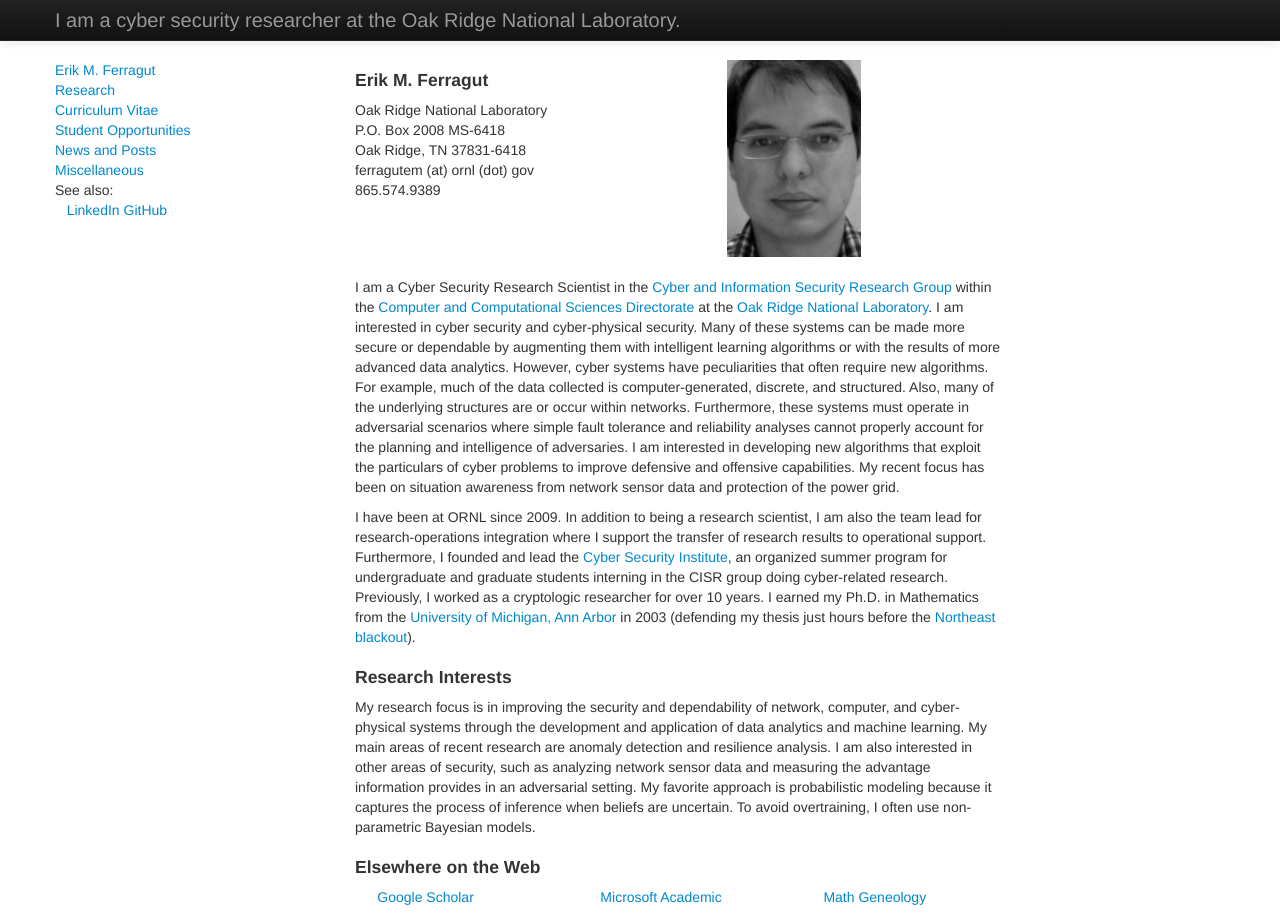
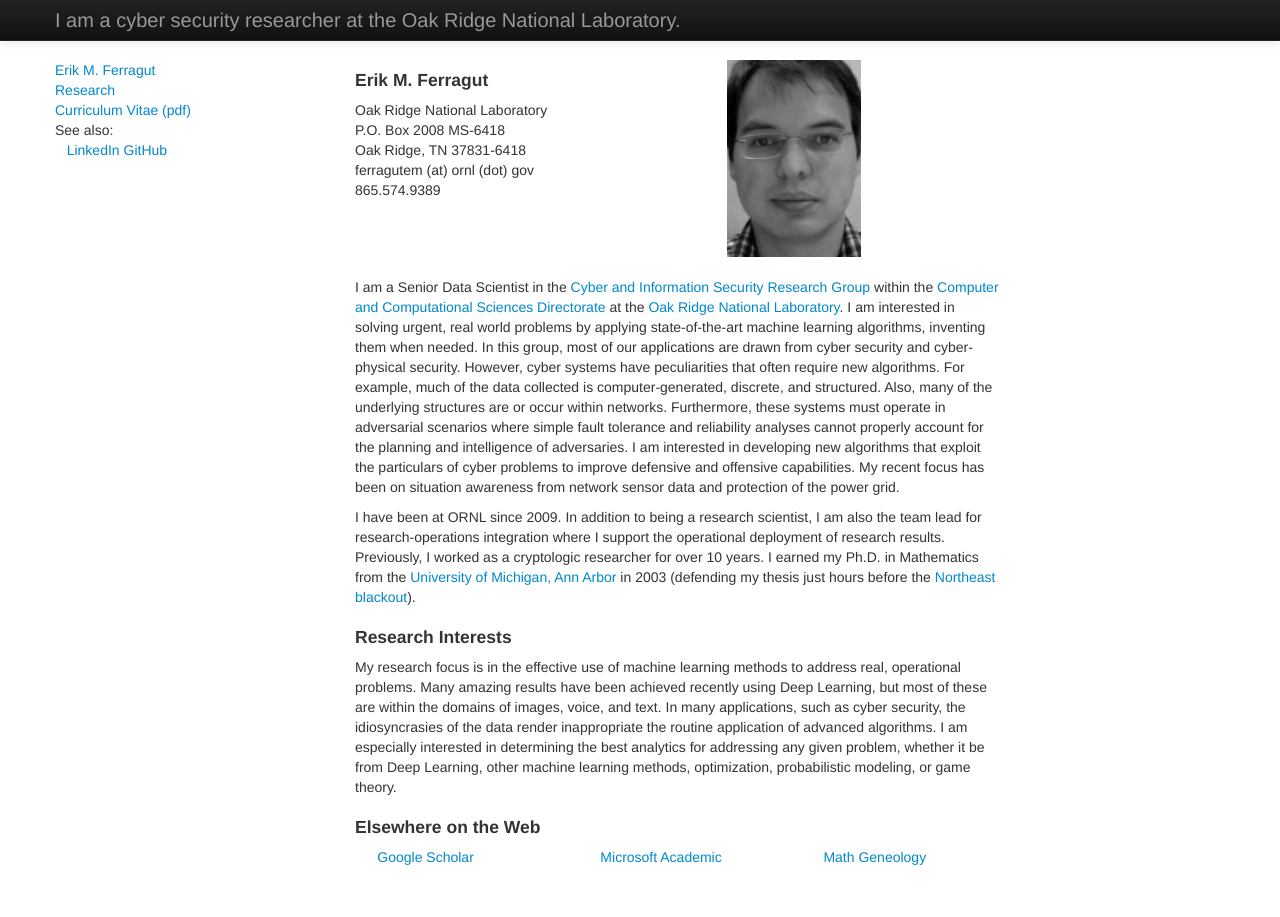
Before and after one commit to ErikFerragut/ErikFerragut.github.io, a Jekyll site: the page built from index.html, in a window 1280 px wide. Built offline with Jekyll 4.4.1, drawn with Linux system fonts in a browser that asks for light colours; Markdown is read by kramdown in place of the engine named in the settings; the list of posts is cut into pages by our own code.

Commit message:
got rid of old stuff, new focus on data science

```diff
--- a/_includes/sidebar.html
+++ b/_includes/sidebar.html
@@ -1,11 +1,7 @@
 <ul class="unstyled">
   <li><a href="/">Erik M. Ferragut</a></li>
   <li><a href="/research/">Research</a></li>
-  <li><a href="/ferragut_cv.pdf">Curriculum Vitae</a></li>
-  <li><a href="/cyber-security-institute">Student
-  Opportunities</a></li>
-  <li><a href="/posts">News and Posts</a></li>
-  <li><a href="/misc/">Miscellaneous</a></li>
+  <li><a href="/ferragut_cv.pdf">Curriculum Vitae (pdf)</a></li>
   <li>See also:<br />&nbsp;&nbsp;&nbsp;<a href="http://www.linkedin.com/pub/erik-ferragut/14/60a/63a"
   title="Erik M. Ferragut on LinkedIn">LinkedIn</i></a>
   <a href="http://github.com/?erikferragut" title="Erik M. Ferragut on
--- a/index.html
+++ b/index.html
@@ -22,92 +22,55 @@
 </div>
 <div class="row-fluid">
 
-  <div class="span9"> <br /> <p> I am a Cyber Security Research
-     Scientist in the <a href="http://www.ioc.ornl.gov/">Cyber and
-     Information Security Research Group</a> within the <a
-      href="http://computing.ornl.gov">Computer and Computational
+  <div class="span9"> <br /> <p> I am a Senior Data Scientist in the
+     <a href="http://www.ioc.ornl.gov/">Cyber and Information Security
+     Research Group</a> within the <a
+     href="http://computing.ornl.gov">Computer and Computational
      Sciences Directorate</a> at the <a href="http://www.ornl.gov">Oak
-     Ridge National Laboratory</a>. I am interested in cyber security
-     and cyber-physical security.  Many of these systems can be made
-     more secure or dependable by augmenting them with intelligent
-     learning algorithms or with the results of more advanced data
-     analytics.  However, cyber systems have peculiarities that often
-     require new algorithms.  For example, much of the data collected
-     is computer-generated, discrete, and structured.  Also, many of
-     the underlying structures are or occur within networks.
-     Furthermore, these systems must operate in adversarial scenarios
-     where simple fault tolerance and reliability analyses cannot
-     properly account for the planning and intelligence of
-     adversaries.  I am interested in developing new algorithms that
-     exploit the particulars of cyber problems to improve defensive
-     and offensive capabilities.  My recent focus has been on
-    situation awareness from network sensor data and protection of
-    the power grid.</p>
+     Ridge National Laboratory</a>. I am interested in solving urgent,
+     real world problems by applying state-of-the-art machine learning
+     algorithms, inventing them when needed. In this group, most of
+     our applications are drawn from cyber security and cyber-physical
+     security.
+     However, cyber systems have peculiarities that often require new
+     algorithms.  For example, much of the data collected is
+     computer-generated, discrete, and structured.  Also, many of the
+     underlying structures are or occur within networks.  Furthermore,
+     these systems must operate in adversarial scenarios where simple
+     fault tolerance and reliability analyses cannot properly account
+     for the planning and intelligence of adversaries.  I am
+     interested in developing new algorithms that exploit the
+     particulars of cyber problems to improve defensive and offensive
+     capabilities.  My recent focus has been on situation awareness
+     from network sensor data and protection of the power grid.</p>
 
      <p>I have been at ORNL since 2009.  In addition to being a
     research scientist, I am also the team lead for
-    research-operations integration where I support the transfer of
-    research results to operational support.  Furthermore, I founded
-    and lead the <a href="/cyber-security-institute">Cyber Security
-    Institute</a>, an organized summer program for undergraduate and
-    graduate students interning in the CISR group doing cyber-related
-    research.  Previously, I worked as a cryptologic researcher for
-    over 10 years.  I earned my Ph.D. in Mathematics from the <a
-     href="http://math.lsa.umich.edu">University of Michigan, Ann
+    research-operations integration where I support the operational
+    deployment of research results. Previously, I worked as a
+    cryptologic researcher for over 10 years. I earned my Ph.D. in
+    Mathematics from the <a
+    href="http://math.lsa.umich.edu">University of Michigan, Ann
     Arbor</a> in 2003 (defending my thesis just hours before the <a
-     href="https://en.wikipedia.org/wiki/Northeast_Blackout_of_2003">Northeast
+    href="https://en.wikipedia.org/wiki/Northeast_Blackout_of_2003">Northeast
     blackout</a>).</p> </div>
-
-{% comment %}
-  Figure out if there is any news.
-    {% endcomment %}
-{% assign anynews = false %}
-{% for post in site.posts %}
-  {% if post.news == true %}
-  {% assign anynews = true %}
-  {% endif %}
-    {% endfor %}
-
-
-{% comment %} put list here of things like latest talk, publication,
-committee, travel, visible demo, github code release.  (Can we list
-    last 5 posts that have been tagged with 'news'?)  {% endcomment %}
-
-    {% comment %}
-
-{% if anynews == true %}
-<div class="span9">
-<h4>Recent News</h4>
-<dl class='dl-horizontal'>
-  {% for post in site.posts %}
-  {% if post.news == true %}
-  <dt>{{ post.date | date_to_long_string }}</dt>
-  <dd><a href="{{ post.url }}">{{ post.title }}</a></dd>
-  {% endif %}
-  {% endfor %}
-</dl>
-</div>
-{% endif %}
-
-</div>
-{% endcomment %}
-
 
 
 <div class="row-fluid">
 <div class="span9">
 
-<h4>Research Interests</h4> <p> My research focus is in improving the
-security and dependability of network, computer, and cyber-physical
-systems through the development and application of data analytics and
-machine learning.  My main areas of recent research are anomaly
-detection and resilience analysis.  I am also interested in other
-areas of security, such as analyzing network sensor data and measuring
-the advantage information provides in an adversarial setting.  My
-favorite approach is probabilistic modeling because it captures the
-process of inference when beliefs are uncertain.  To avoid overtraining,
-I often use non-parametric Bayesian models.</p>
-</div> </div>
+<h4>Research Interests</h4> <p> My research focus is in the effective
+  use of machine learning methods to address real, operational
+  problems. Many amazing results have been achieved recently using
+  Deep Learning, but most of these are within the domains of images,
+  voice, and text. In many applications, such as cyber security, the
+  idiosyncrasies of the data render inappropriate the routine
+  application of advanced algorithms. I am especially interested in
+  determining the best analytics for addressing any given problem,
+  whether it be from Deep Learning, other machine learning methods,
+  optimization, probabilistic modeling, or game theory.
+</p> </div>
+  </div>
 
 <div class="row-fluid">
 <h4>Elsewhere on the Web</h4>
```
Also changed, not shown: misc/index.md (deleted, +0 -52 lines), research/index.md (+53 -4 lines).
